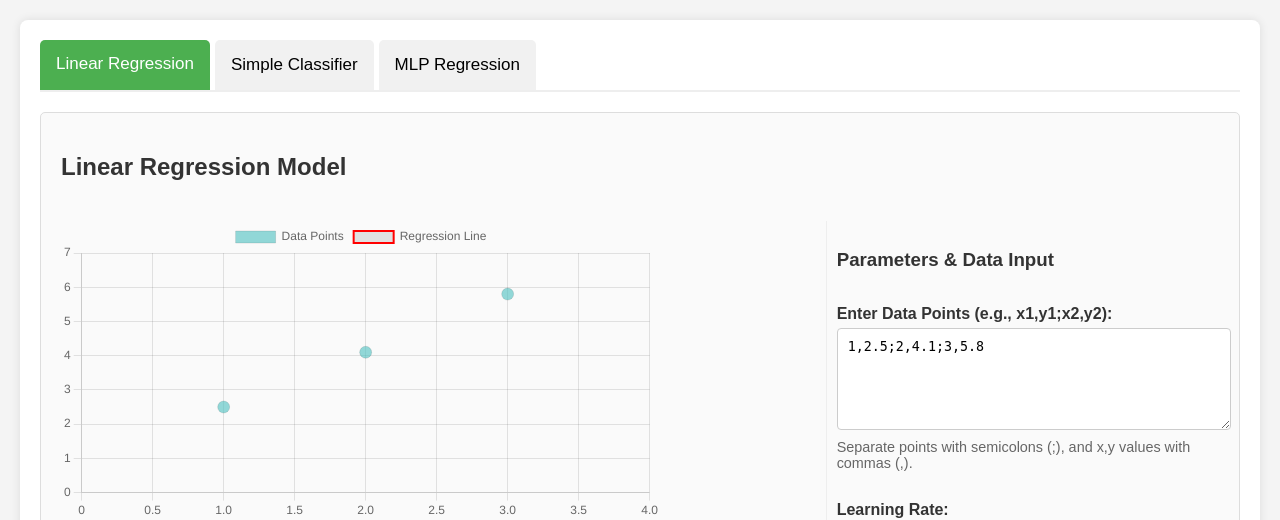
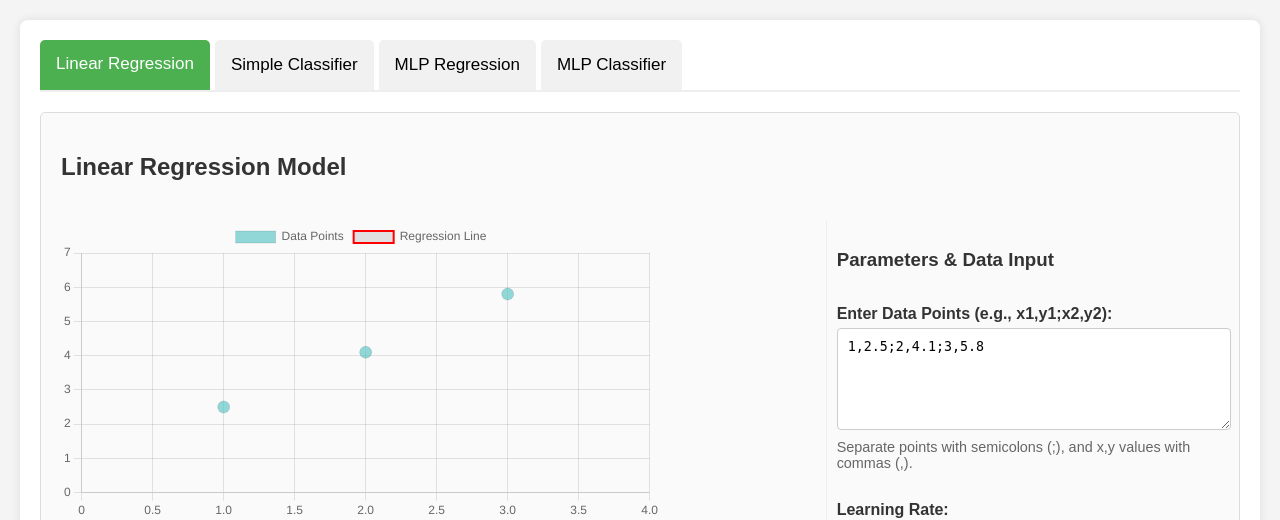
Before and after one commit to r4m-t1n/ML-Playground, a FastAPI app: page / in a window 1280 px wide. Shown: the part 112-632 px from the top of the page. Run offline with FastAPI, Linux system fonts and the light colour scheme.

Commit message:
feat: add mlp-classifier button

```diff
--- a/frontend/templates/index.html
+++ b/frontend/templates/index.html
@@ -17,7 +17,8 @@
             <button class="tab-button active" data-model="simple-linear-regression">Linear Regression</button>
             <button class="tab-button" data-model="simple-classifier">Simple Classifier</button>
             <button class="tab-button" data-model="mlp-regression">MLP Regression</button>
-            </div>
+            <button class="tab-button" data-model="mlp-classifier">MLP Classifier</button>
+        </div>
 
         <div id="model-content" class="model-content">
             <h2>Welcome to ML Playground!</h2>
```
